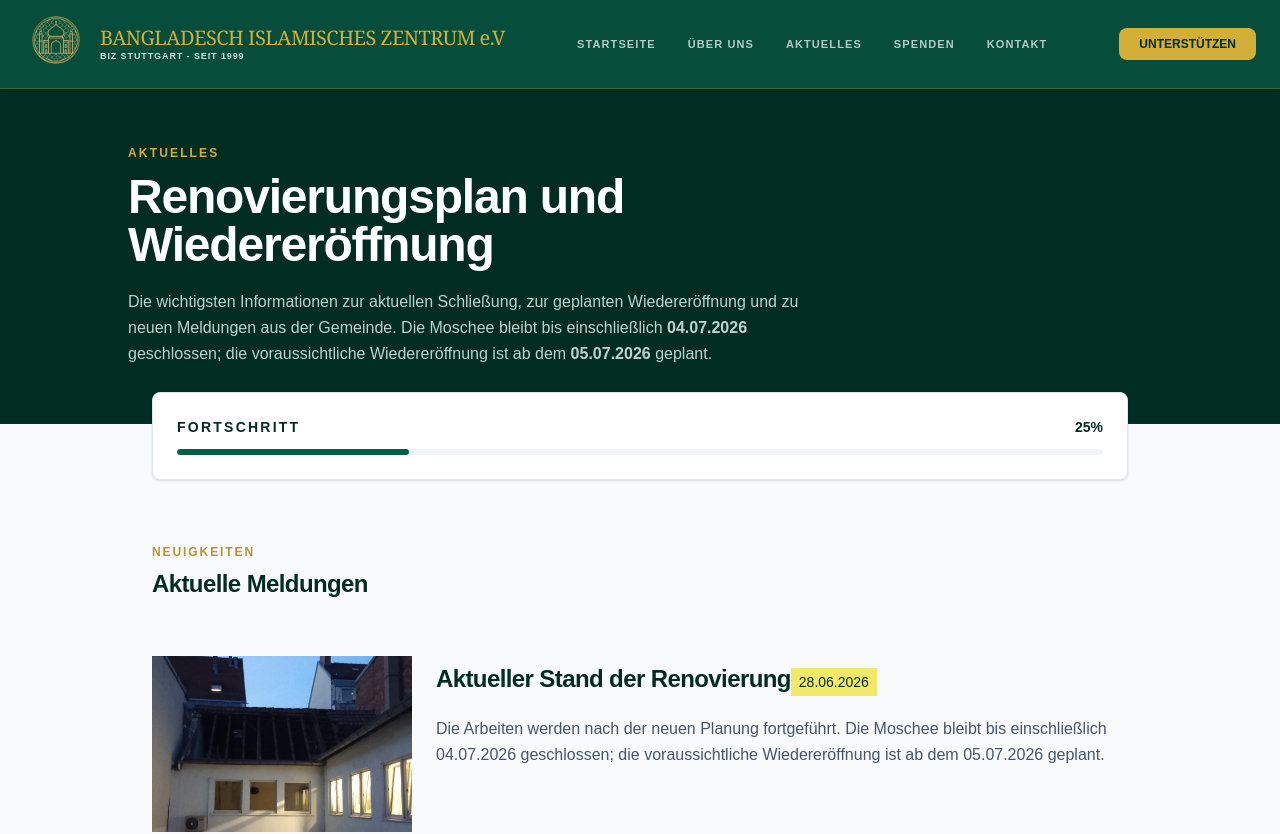
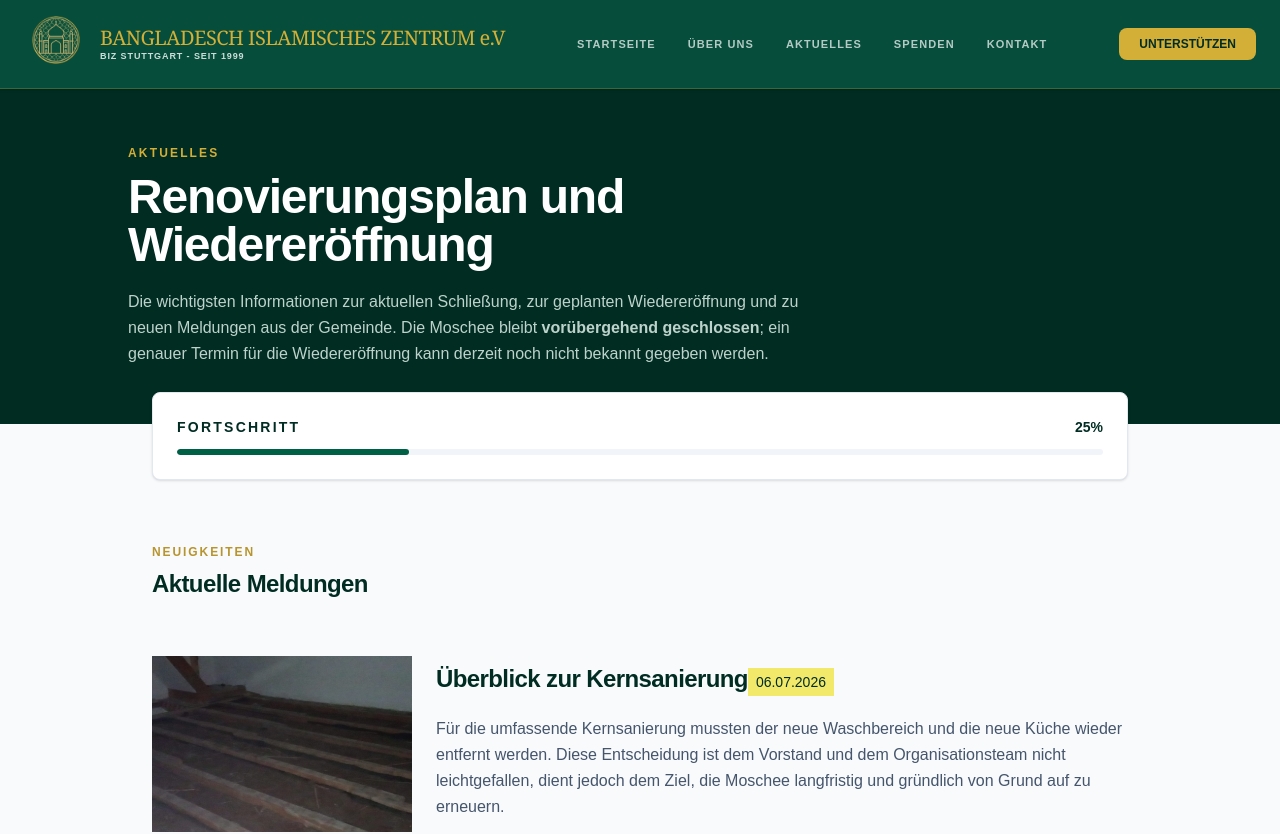
Before and after one commit to Hamimabi/moschee-website, a Next.js app: page /aktuelles in a window 1280 px wide. Shown: the top 834 px of the page. Built offline with nearby package versions, Linux system fonts and the light colour scheme.

Commit message:
Update renovation status and news articles

```diff
--- a/app/aktuelles/news.ts
+++ b/app/aktuelles/news.ts
@@ -17,11 +17,46 @@ export type NewsItem = {
 // Neue Artikel kannst du hier oben einfügen. Der erste Artikel erscheint auf /aktuelles ganz oben.
 export const newsItems: NewsItem[] = [
   {
+    slug: "ueberblick-kernsanierung",
+    date: "06.07.2026",
+    title: "Überblick zur Kernsanierung",
+    summary:
+      "Für die umfassende Kernsanierung mussten der neue Waschbereich und die neue Küche wieder entfernt werden. Diese Entscheidung ist dem Vorstand und dem Organisationsteam nicht leichtgefallen, dient jedoch dem Ziel, die Moschee langfristig und gründlich von Grund auf zu erneuern.",
+    author: "Vorstand",
+    images: [
+      { src: "/MoscheeInnenBoden.jpeg", alt: "Innenbereich während der Kernsanierung" },
+      { src: "/FlurNeu.jpeg", alt: "Aktueller Bereich während der Bauarbeiten" },
+      { src: "/wudubereichneu.jpeg", alt: "Waschbereich während der Bauarbeiten" },
+    ],
+    body: [
+      "Für die Kernsanierung ist es notwendig geworden, den neu eingerichteten Waschbereich und die neue Küche wieder zu entfernen. Diese Entscheidung war weder für den Vorstand noch für das Organisationsteam leicht. In sha Allah ist dieser Schritt jedoch im besten Sinne der Gemeinschaft, damit die Moschee einmal vollständig und nachhaltig von Grund auf saniert werden kann.",
+      "Ziel der Arbeiten ist es, die Räumlichkeiten langfristig stabiler, leiser, moderner und besser nutzbar zu machen. Dabei werden nicht nur sichtbare Bereiche erneuert, sondern auch wichtige technische und bauliche Grundlagen verbessert.",
+    ],
+    details: [
+      "Holzfaserdämmung und Lärmschutzdämmung für den gesamten Boden, damit die Nachbarn unter uns deutlich weniger Geräusche hören",
+      "Mindestens die Hälfte des Dachs wird mit neuen Dachziegeln abgedeckt",
+      "Neue, größere Dachfenster wurden gekauft; Kostenpunkt rund 14.000 Euro",
+      "Dämmung im Dach",
+      "Außendämmung im Obergeschoss",
+      "Zwei neue Toiletten mit Duschfunktion",
+      "Verlängerung des Waschbereichs auf fünf bis sechs Sitzplätze",
+      "Drei bis vier neue Klimaanlagen",
+      "Neue Elektrik und Anschluss an die Hauptstromleitung",
+      "Neues Soundsystem für das Jumu'ah-Gebet",
+      "Neuer Holzboden; die alten quietschenden Holzdielen wurden entfernt",
+      "Neue größere Küche mit sehr großer Dunstabzugshaube",
+      "Neues Arbeitszimmer für den Imam",
+      "Neues Bibliothekszimmer im Dachgeschoss für den Imam",
+      "Neu betonierter Hof mit klarer Struktur der privaten und gemeinschaftlichen Bereiche",
+      "Fahrradständer",
+    ],
+  },
+  {
     slug: "aktueller-stand-renovierung",
     date: "28.06.2026",
     title: "Aktueller Stand der Renovierung",
     summary:
-      "Die Arbeiten werden nach der neuen Planung fortgeführt. Die Moschee bleibt bis einschließlich 04.07.2026 geschlossen; die voraussichtliche Wiedereröffnung ist ab dem 05.07.2026 geplant.",
+      "Die Arbeiten werden nach der neuen Planung fortgeführt. Die Moschee bleibt vorübergehend geschlossen; ein genauer Termin für die Wiedereröffnung kann derzeit noch nicht bekannt gegeben werden.",
     author: "Vorstand",
     images: [
       { src: "/MoscheeAußenNeu2.jpeg", alt: "Aktuelle Außenansicht der Moschee" },
--- a/app/aktuelles/page.tsx
+++ b/app/aktuelles/page.tsx
@@ -17,8 +17,8 @@ export default function Aktuelles() {
         description={
           <>
             Die wichtigsten Informationen zur aktuellen Schließung, zur geplanten Wiedereröffnung und zu neuen Meldungen
-            aus der Gemeinde. Die Moschee bleibt bis einschließlich <strong>04.07.2026</strong> geschlossen; die
-            voraussichtliche Wiedereröffnung ist ab dem <strong>05.07.2026</strong> geplant.
+            aus der Gemeinde. Die Moschee bleibt <strong>vorübergehend geschlossen</strong>; ein genauer Termin für die
+            Wiedereröffnung kann derzeit noch nicht bekannt gegeben werden.
           </>
         }
       />
--- a/app/page.tsx
+++ b/app/page.tsx
@@ -73,8 +73,8 @@ export default function Home() {
             <p className="mt-3 text-sm font-medium text-emerald-900/80">Wir gestalten das BIZ Stuttgart neu.</p>
             <p className="mt-4 text-sm leading-relaxed text-slate-600">
               Ein Bauvertrag wurde geschlossen, sodass wir die Renovierung umfangreicher fortsetzen können als
-              ursprünglich geplant. Die Moschee bleibt bis einschließlich <strong>04.07.2026</strong> geschlossen; die
-              voraussichtliche Wiedereröffnung ist ab dem <strong>05.07.2026</strong> geplant.
+              ursprünglich geplant. Die Moschee bleibt <strong>vorübergehend geschlossen</strong>; ein genauer Termin
+              für die Wiedereröffnung kann derzeit noch nicht bekannt gegeben werden.
             </p>
 
             <div className="mt-6">
```
